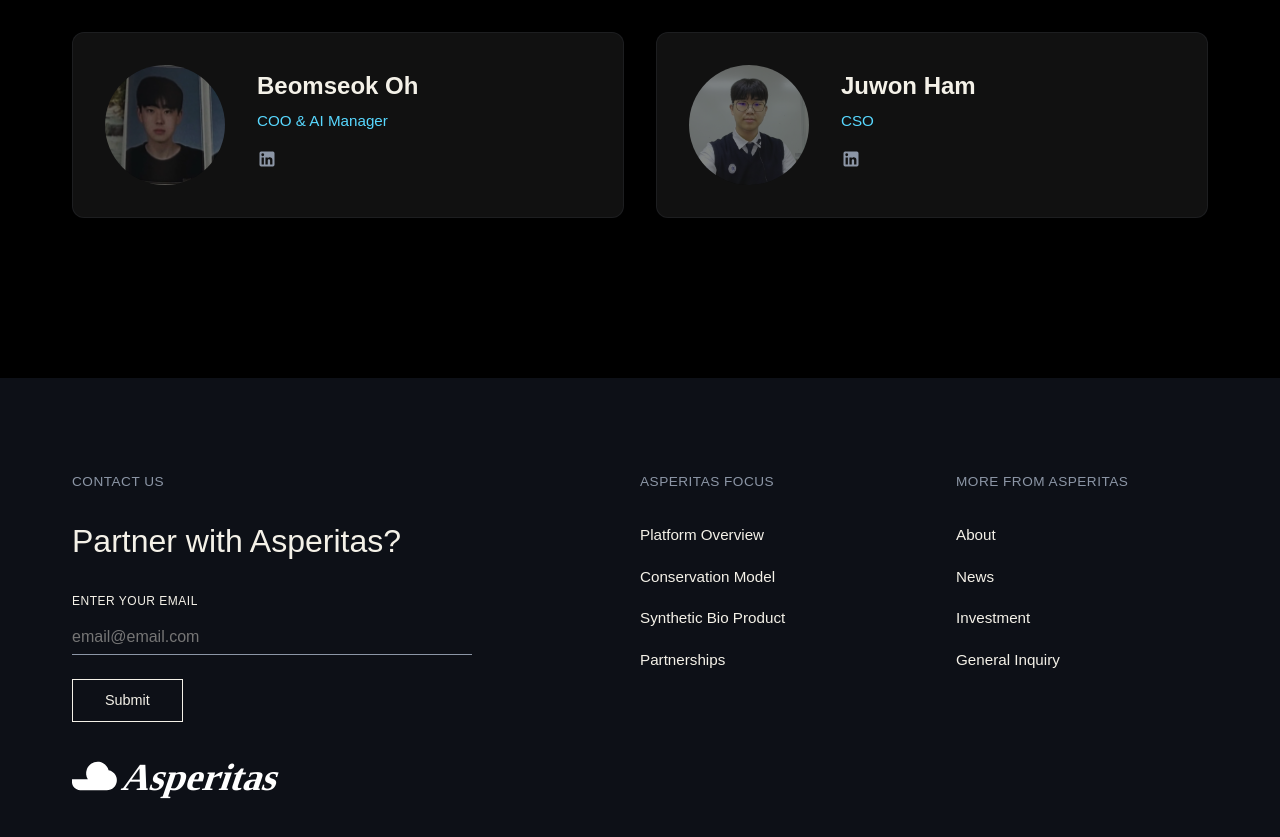
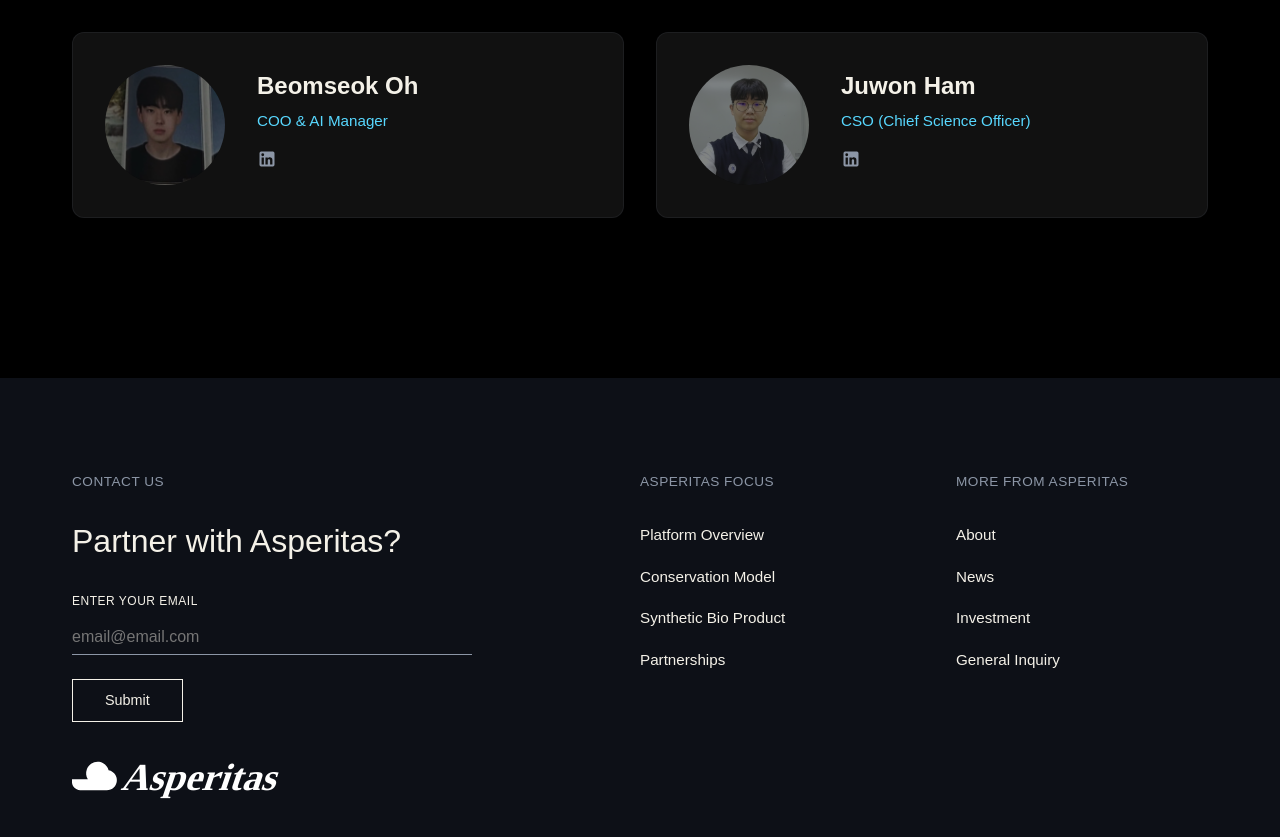
Before and after one commit to kometvest/asperitas, a React (Vite) app: page /company in a window 1280 px wide. Shown: the part 1863-2700 px from the top of the page. Built offline with nearby package versions, Linux system fonts and the light colour scheme; a web font is replaced by a local one.

Commit message:
Update Company.jsx

```diff
--- a/src/pages/Company.jsx
+++ b/src/pages/Company.jsx
@@ -28,7 +28,7 @@
     },
     {
       name: 'Juwon Ham',
-      title: 'CSO',
+      title: 'CSO (Chief Science Officer)',
       linkedin: 'https://www.linkedin.com/in/주원-함-0b7905412?',
       image: '/cso.png'
     }
```
